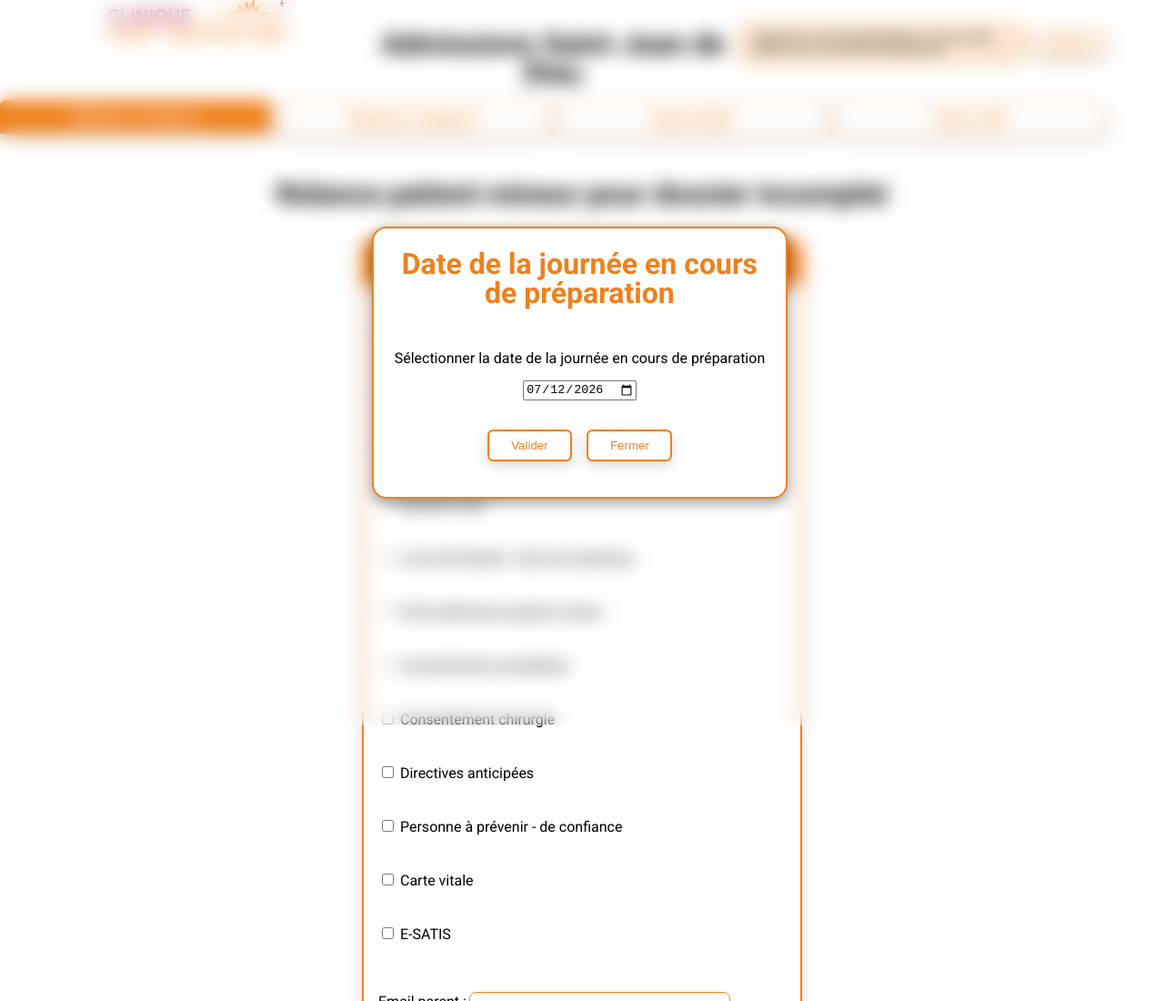
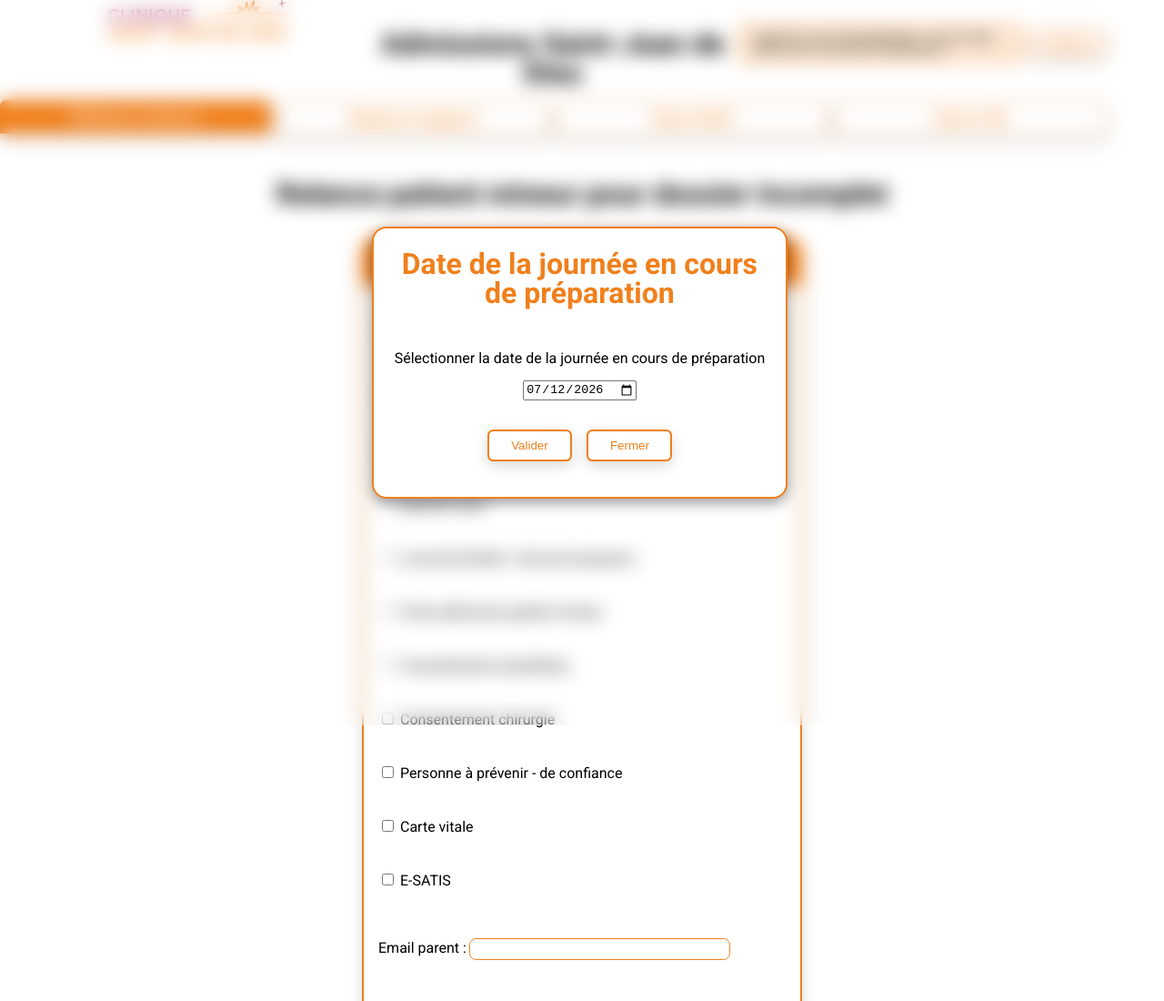
Before and after one commit to Julien-Dussaut/admission-sjdd, a plain HTML site: page index.html in a window 1280 px wide. Shown: the top 1100 px of the page at 91% size. Drawn offline with Linux system fonts and the light colour scheme.

Commit message:
Remove 'Directives anticipées' checkbox
Removed checkbox for 'Directives anticipées' from the form.

```diff
--- a/index.html
+++ b/index.html
@@ -73,10 +73,6 @@
                 <div class="form-field">
                     <input type="checkbox" name="cc" id="cc">
                     <label for="cc">Consentement chirurgie</label>
-                </div>
-                <div class="form-field">
-                    <input type="checkbox" name="da" id="da">
-                    <label for="da">Directives anticipées</label>
                 </div>
                 <div class="form-field">
                     <input type="checkbox" name="pap" id="pap">
```
